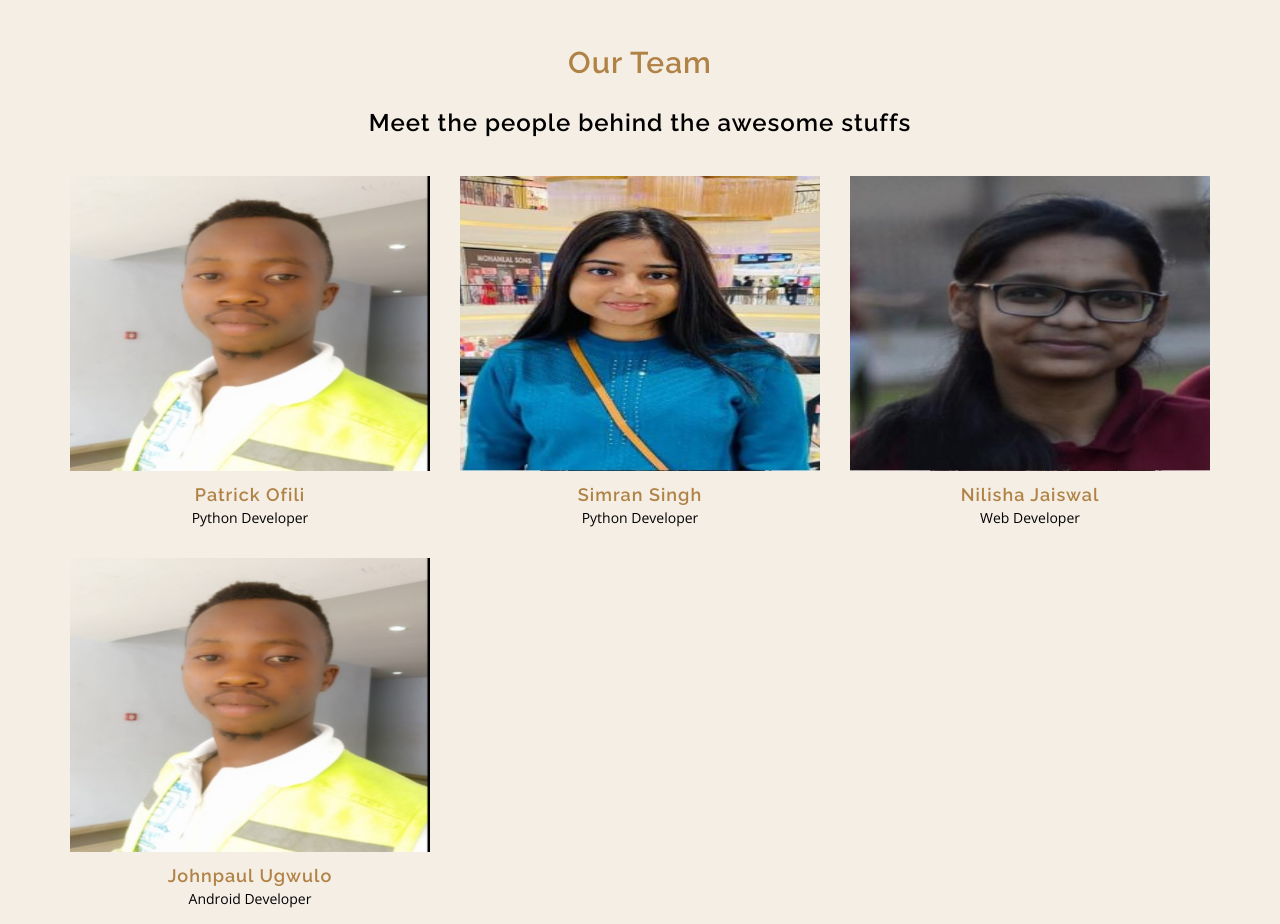
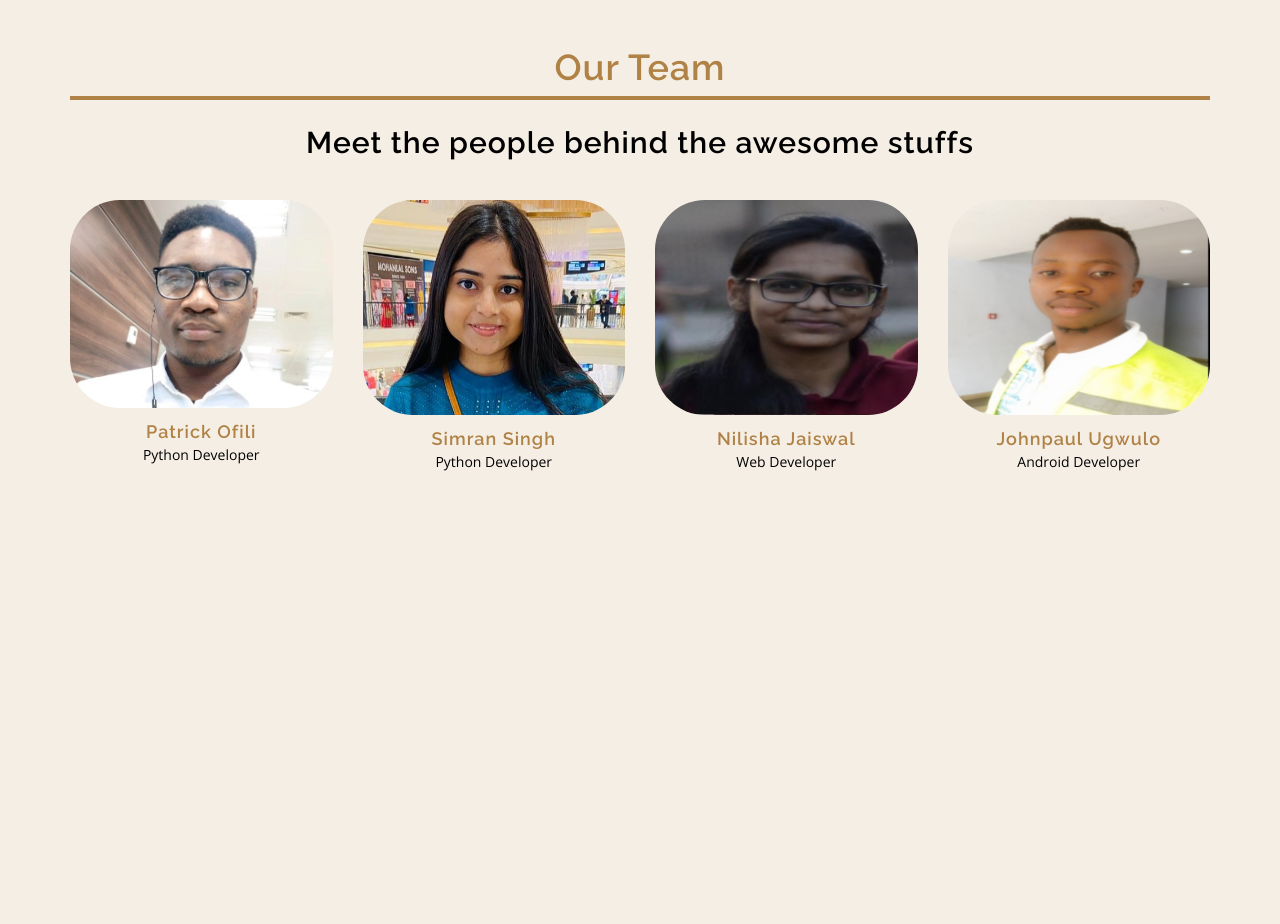
Before and after one commit to MLH-Fellowship/pod-3.1.0-DevAssist, a Flask app: page /team in a window 1280 px wide. After the commit the page ends 471 px from the top, so only its background shows below. Run offline with Flask 2, Linux system fonts and the light colour scheme; some libraries are stand-ins or nearby versions.

Commit message:
added templates and done refactoring

```diff
--- a/app.py
+++ b/app.py
@@ -24,9 +24,16 @@ def messageRecived():
 def index():
     return render_template('landingPage.html')
 
+
+@app.route('/home')
+def home():
+    return render_template('home.html')
+
+
 @app.route('/team')
 def team():
     return render_template('team.html')
+
 
 @app.route('/autoErrCheck')
 def fileupload():
@@ -37,9 +44,11 @@ def fileupload():
 def websiteBlocker():
     return render_template('websiteBlocker.html')
 
+
 @app.route('/boilerplateGenerator')
 def boilerplateGenerator():
     return render_template('boilerplateGenerator.html')
+
 
 @app.route('/search', methods=['GET', 'POST'])
 def search():
@@ -65,24 +74,39 @@ def download_file():
     path = "blocker.zip"
     return send_file(path, as_attachment=True)
 
+
 @app.route('/react-flask')
 def download_file_1():
     path = "boilerplates/react-flask-boilerplate.zip"
     return send_file(path, as_attachment=True)
+
 
 @app.route('/react-node')
 def download_file_2():
     path = "boilerplates/react-node-boilerplate.zip"
     return send_file(path, as_attachment=True)
 
+
 @app.route('/react-django')
 def download_file_3():
     path = "boilerplates/react-django-boilerplate.zip"
     return send_file(path, as_attachment=True)
 
+
 @app.route('/devchat')
 def grpchat():
     return render_template('devChat.html')
+
+
+@app.route('/webmon')
+def webmon():
+    return render_template('website_monitor.html')
+
+
+@app.route('/downloadWm')
+def download():
+    path = "screentime.zip"
+    return send_file(path, as_attachment=True)
 
 
 @socketio.on('my event')
@@ -92,6 +116,6 @@ def handle_my_custom_event(json):
 
 
 if __name__ == '__main__':
-    socketio.run(app)
-    # app.run(debug=True)
+    # socketio.run(app)
+    app.run(debug=True)
     # app.run()
--- a/static/css/team.css
+++ b/static/css/team.css
@@ -9,7 +9,7 @@ body {
 }
 
 body {
-  font-family: "Open Sans", "Helvetica Neue", Helvetica, Arial, sans-serif;
+	font-family: 'Open Sans', 'Helvetica Neue', Helvetica, Arial, sans-serif;
 	font-weight: 300;
 	color: black;
 	background-color: #f5eee5;
@@ -24,7 +24,7 @@ h6 {
 	margin: 0 0 20px 0;
 	text-transform: none;
 	color: #b08245;
-  font-family: "Raleway", "Helvetica Neue", Helvetica, Arial, sans-serif;
+	font-family: 'Raleway', 'Helvetica Neue', Helvetica, Arial, sans-serif;
 	font-weight: 600;
 	letter-spacing: 1px;
 	line-height: 1.5;
@@ -32,20 +32,20 @@ h6 {
 
 a:link,
 a:active,
-a:visited{
-  color:rgba(255,255,255,1);
+a:visited {
+	color: rgba(255, 255, 255, 1);
 }
 
-a:hover{
-  color:rgba(255,255,255,0.6);
+a:hover {
+	color: rgba(255, 255, 255, 0.6);
 }
 
 .gray {
 	color: black;
 }
 
-.team{
-  margin:40px;
+.team {
+	margin: 40px;
 }
 
 .team-member {
@@ -146,9 +146,12 @@ a:hover{
 	-o-transition: all 0.4s ease-in-out;
 	transition: all 0.4s ease-in-out;
 }
-i{
+i {
 	color: #b08245;
 }
-i:hover{
+i:hover {
 	color: white;
 }
+.image {
+	border-radius: 50px;
+}
--- /dev/null
+++ b/templates/home.html
@@ -0,0 +1,2 @@
+<h1>home page</h1>
+<img src="../static/images/homeImg.jpeg"></img>
--- a/templates/team.html
+++ b/templates/team.html
@@ -12,19 +12,19 @@
         <div class="container">
           <div class="row text-center">
             <div class="col-md-12">
-              <h2>Our Team</h2>
-              <h3 class="caption gray">Meet the people behind the awesome stuffs</h3>
+              <h1 style="border-bottom: 4px solid #b08245; padding-bottom: 2px;">Our Team</h1>
+              <h2 class="caption gray">Meet the people behind the awesome stuffs</h2>
             </div>
 
             <div class="container">
               <div class="row">
 
-                <div class="col-md-4">
+                <div class="col-md-3">
                   <div class="team-member">
                     <figure>
-                      <img src="../static/images/team/john.jpg" alt="" class="img-responsive">
+                      <img src="../static/images/team/patrick.jpg" alt="" class="img-responsive image">
                       <figcaption>
-                        <p>Lorem ipsum dolor sit amet, consectetur adipisicing elit. Recusandae asperiores mollitia.</p>
+                        <p>Hi! I am a member of Team 1 from pod 3.1.0 aka Recursive Rhinos.</p>
                         <ul>
                           <li><a href="https://github.com/OfiliPatrick"><i class="fa fa-github fa-2x"></i></a></li>
                           <li><a href="https://www.linkedin.com/in/patrick-ofili-65056317a/"><i class="fa fa-linkedin fa-2x"></i></a></li>
@@ -36,12 +36,12 @@
                   </div>
                 </div>
 
-                <div class="col-md-4">
+                <div class="col-md-3">
                   <div class="team-member">
                     <figure>
-                      <img src="../static/images/team/simran.jpg" alt="" class="img-responsive">
+                      <img src="../static/images/team/simran.jpg" alt="" class="img-responsive image">
                       <figcaption>
-                        <p>Neque minima ea, a praesentium saepe nihil maxime quod esse numquam explicabo eligendi.</p>
+                        <p>Hi! I am a member of Team 1 from pod 3.1.0 aka Recursive Rhinos.</p>
                         <ul>
                           <li><a href="https://github.com/simran1199"><i class="fa fa-github fa-2x"></i></a></li>
                           <li><a href="https://www.linkedin.com/in/simran3579singh"><i class="fa fa-linkedin fa-2x"></i></a></li>
@@ -53,12 +53,12 @@
                   </div>
                 </div>
 
-                <div class="col-md-4">
+                <div class="col-md-3">
                   <div class="team-member">
                     <figure>
-                      <img src="../static/images/team/nilisha.jpg" alt="" class="img-responsive">
+                      <img src="../static/images/team/nilisha.jpg" alt="" class="img-responsive image">
                       <figcaption>
-                        <p>Temporibus dolor, quisquam consectetur molestias, veniam voluptatum. Beatae alias omnis totam.</p>
+                        <p>Hi! I am a member of Team 1 from pod 3.1.0 aka Recursive Rhinos.</p>
                         <ul>
                           <li><a href="https://github.com/nilisha-jais"><i class="fa fa-github fa-2x"></i></a></li>
                           <li><a href="https://twitter.com/jaiswal_nilu05"><i class="fa fa-twitter fa-2x"></i></a></li>
@@ -71,12 +71,12 @@
                   </div>
                 </div>
 
-                <div class="col-md-4" >
+                <div class="col-md-3" >
                     <div class="team-member ">
                       <figure>
-                        <img src="../static/images/team/john.jpg" alt="" class="img-responsive">
+                        <img src="../static/images/team/john.jpg" alt="" class="img-responsive image">
                         <figcaption>
-                          <p>Temporibus dolor, quisquam consectetur molestias, veniam voluptatum. Beatae alias omnis totam.</p>
+                          <p>Hi! I am a member of Team 1 from pod 3.1.0 aka Recursive Rhinos.</p>
                           <ul>
                             <li><a href="https://github.com/ugwulo"><i class="fa fa-github fa-2x"></i></a></li>
                             <li><a href="https://twitter.com/ndubuisi_ugwulo"><i class="fa fa-twitter fa-2x"></i></a></li>
```
Also changed, not shown: templates/landingPage.html (+13 -13 lines), templates/website_monitor.html (added, +40 -0 lines), static/images/homeImg.jpeg (added), static/images/team/patrick.jpg (added), static/images/team/simran.jpg. Lines whose indentation alone changed are shown as unchanged.
